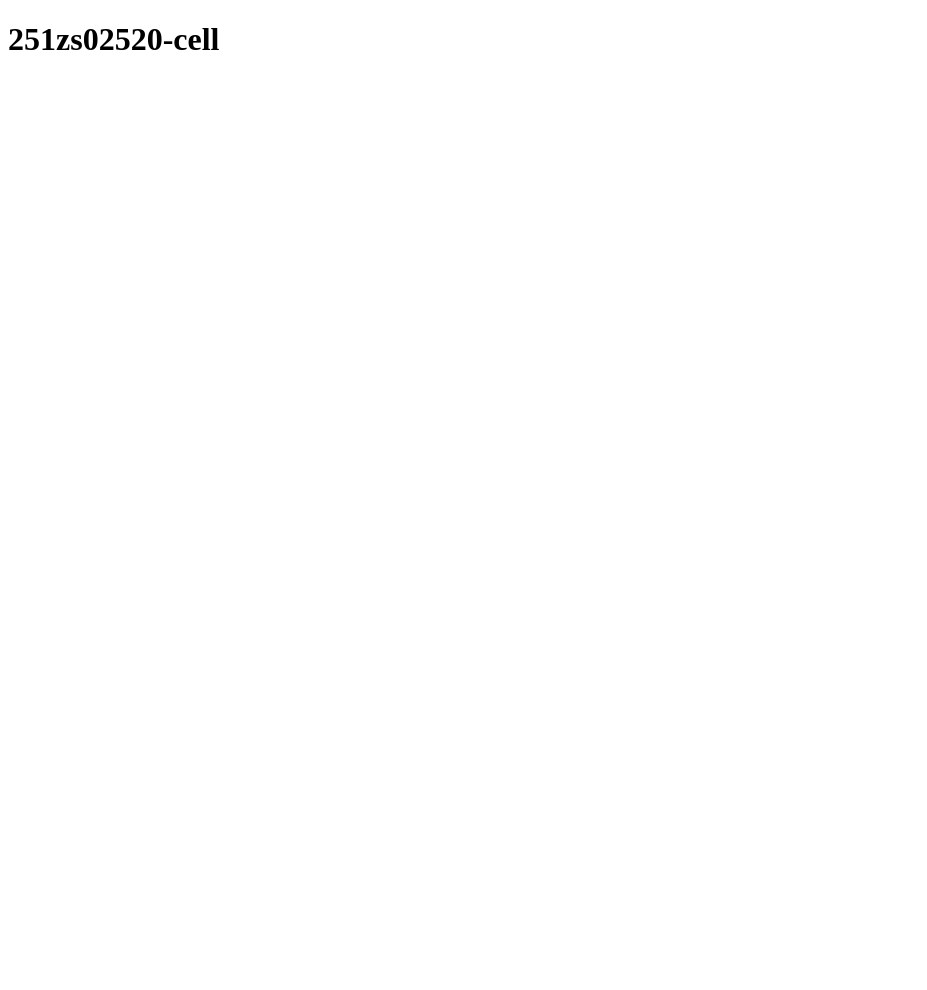
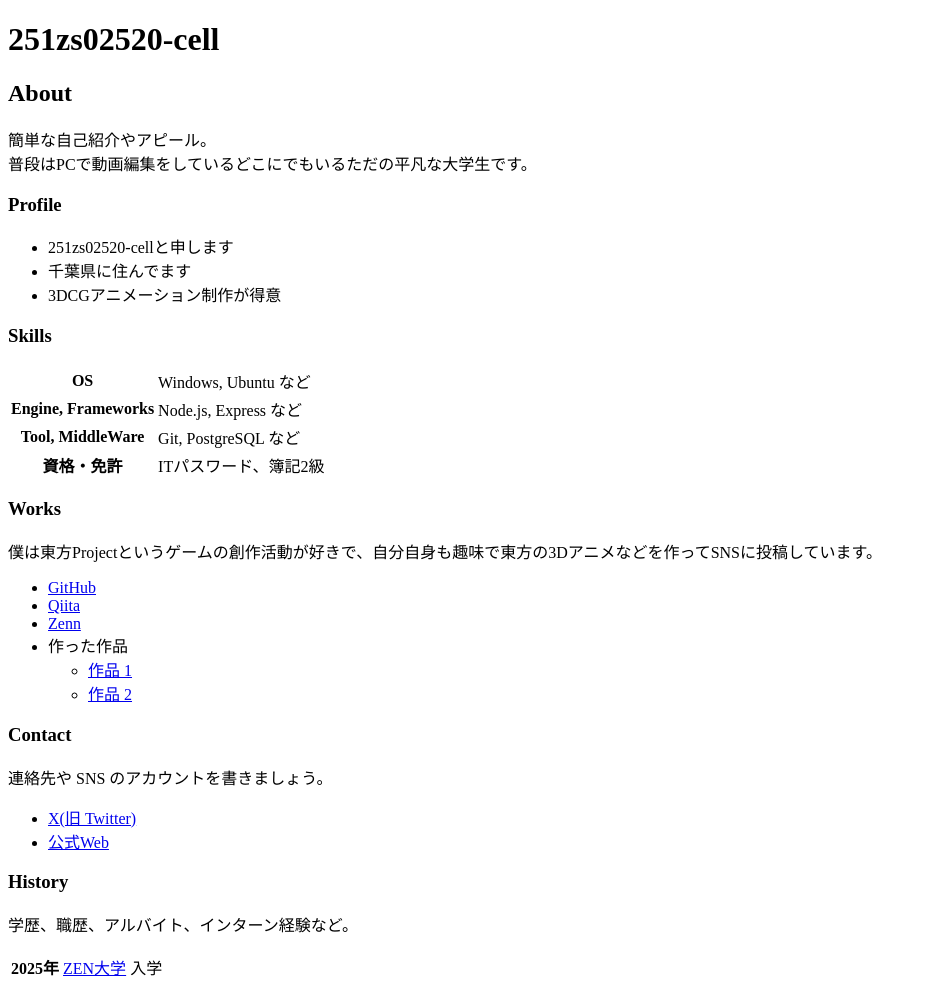
Before and after one commit to 251zs02520-cell/251zs02520-cell.github.io, a plain HTML site: page index.html in a window 1280 px wide. Shown: the whole page, without its empty margins (0-927 px from the left). Before the commit the page ends 800 px from the top, so only its background shows below. Drawn offline with Linux system fonts and the light colour scheme.

Commit message:
ポートフォリオに必要な情報を追加

```diff
--- a/index.html
+++ b/index.html
@@ -7,5 +7,69 @@
   </head>
   <body>
     <h1>251zs02520-cell</h1>
+
+    <h2>About</h2>
+    <p>
+      簡単な自己紹介やアピール。<br>
+      普段はPCで動画編集をしているどこにでもいるただの平凡な大学生です。
+    </p>
+
+    <h3>Profile</h3>
+    <ul>
+      <li>251zs02520-cellと申します</li>
+      <li>千葉県に住んでます</li>
+      <li>3DCGアニメーション制作が得意</li>
+    </ul>
+
+    <h3>Skills</h3>
+    <table>
+      <tr>
+        <th>OS</th>
+        <td>Windows, Ubuntu など</td>
+      </tr>
+      <tr>
+        <th>Engine, Frameworks</th>
+        <td>Node.js, Express など</td>
+      </tr>
+      <tr>
+        <th>Tool, MiddleWare</th>
+        <td>Git, PostgreSQL など</td>
+      </tr>
+      <tr>
+        <th>資格・免許</th>
+        <td>ITパスワード、簿記2級</td>
+      </tr>
+    </table>
+
+    <h3>Works</h3>
+    <p>僕は東方Projectというゲームの創作活動が好きで、自分自身も趣味で東方の3Dアニメなどを作ってSNSに投稿しています。</p>
+    <ul>
+      <li><a href="https://github.com/">GitHub</a></li>
+      <li><a href="https://qiita.com/">Qiita</a></li>
+      <li><a href="https://zenn.dev/">Zenn</a></li>
+      <li>
+        作った作品
+        <ul>
+          <li><a href="https://example.com/">作品 1</a></li>
+          <li><a href="https://example.com/">作品 2</a></li>
+        </ul>
+      </li>
+    </ul>
+
+    <h3>Contact</h3>
+    <p>連絡先や SNS のアカウントを書きましょう。</p>
+    <ul>
+      <li><a href="https://x.com/univ_ZEN">X(旧 Twitter)</a></li>
+      <li><a href="https://zen.ac.jp/">公式Web</a></li>
+    </ul>
+
+    <h3>History</h3>
+    <p>学歴、職歴、アルバイト、インターン経験など。</p>
+    <table>
+      <tr>
+        <th>2025年</th>
+        <td><a href="https://zen.ac.jp/">ZEN大学</a> 入学</td>
+      </tr>
+    </table>
   </body>
 </html>
```
